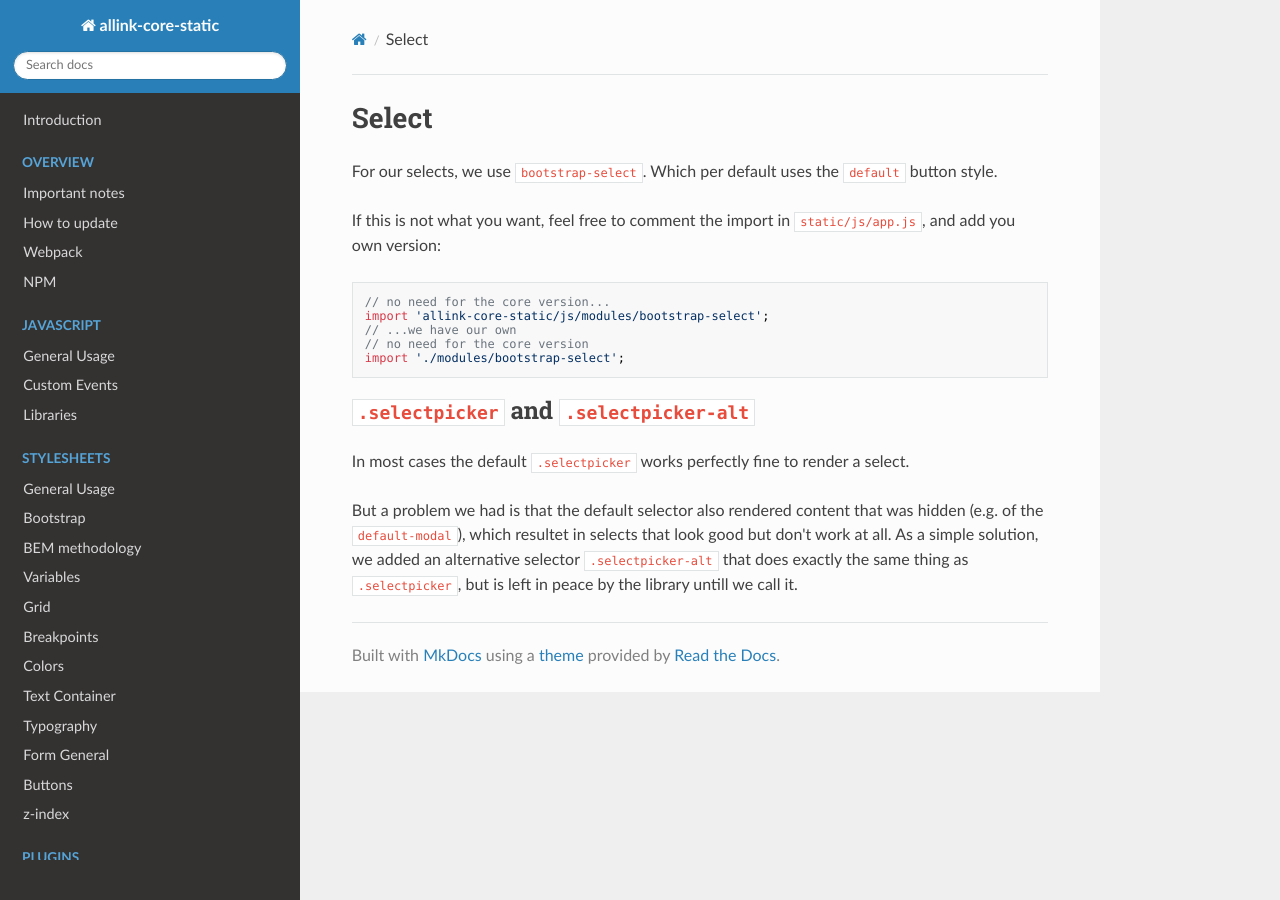
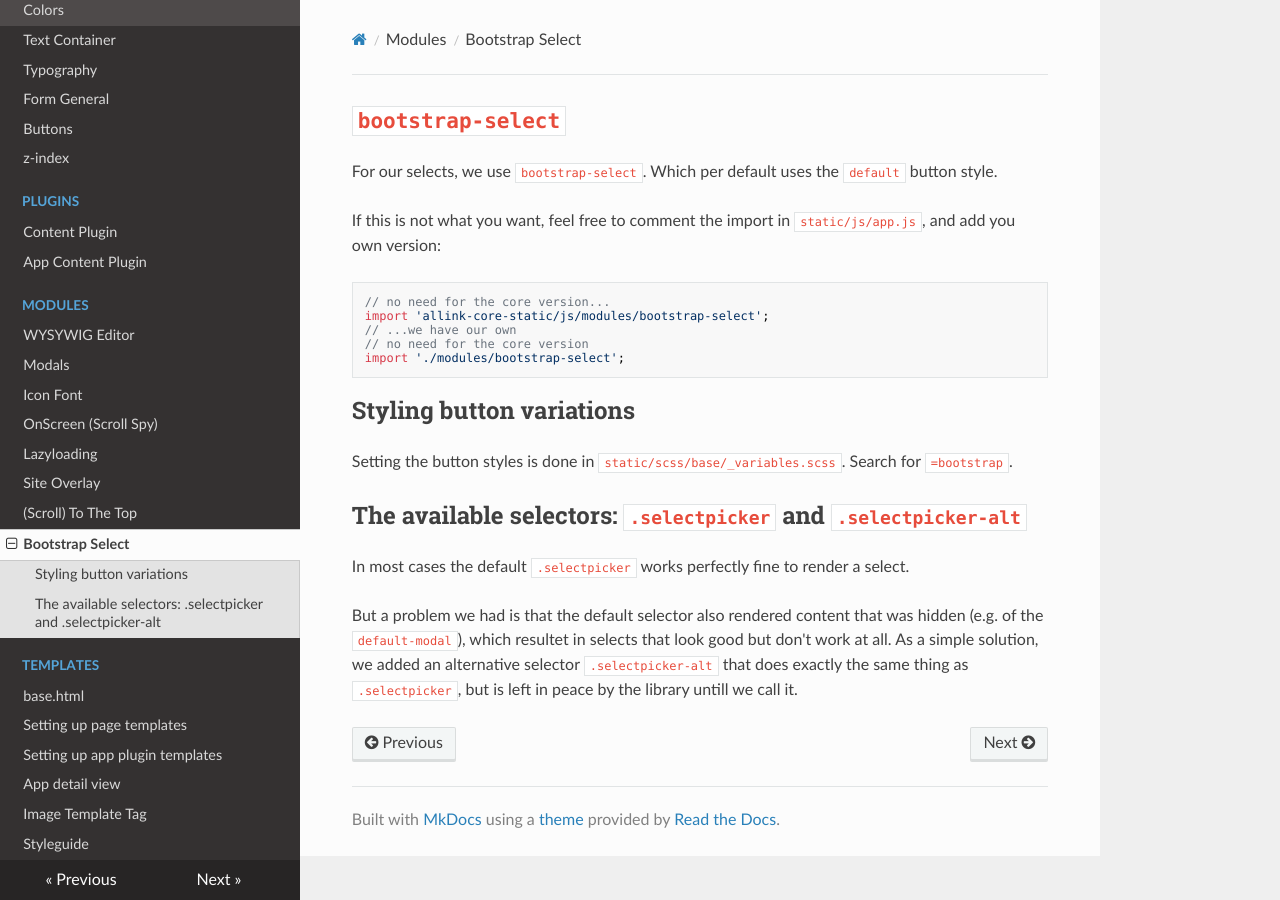
Before and after one commit to allink/allink-core-static, an MkDocs documentation site: the page built from docs/modules/bootstrap-select.md, in a window 1280 px wide. Built offline with MkDocs 1.6.1, drawn with Linux system fonts in a browser that asks for light colours; nearby versions of some CDN libraries; old or Windows-style settings are respelled for this version of MkDocs.

Commit message:
doc updated

````diff
--- a/docs/forms/select.md
+++ b/docs/modules/bootstrap-select.md
@@ -1,4 +1,4 @@
-# Select
+# `bootstrap-select`
 
 For our selects, we use `bootstrap-select`. Which per default uses the `default` button style.
 
@@ -12,7 +12,11 @@ import 'allink-core-static/js/modules/bootstrap-select';
 import './modules/bootstrap-select';
 ```
 
-## `.selectpicker` and `.selectpicker-alt`
+## Styling button variations
+
+Setting the button styles is done in `static/scss/base/_variables.scss`. Search for `=bootstrap`.
+
+## The available selectors: `.selectpicker` and `.selectpicker-alt`
 
 In most cases the default `.selectpicker` works perfectly fine to render a select.
 
--- a/mkdocs.yml
+++ b/mkdocs.yml
@@ -34,6 +34,7 @@ pages:
     - Lazyloading: 'modules/lazyloading.md'
     - Site Overlay: 'modules/site-overlay.md'
     - (Scroll) To The Top: 'modules/ttt.md'
+    - Bootstrap Select: 'modules/bootstrap-select.md'
   - Templates:
     - base.html: 'templates/base.md'
     - Setting up page templates: 'templates/page-templates.md'
````
Also changed, not shown: docs/forms/buttons.md (deleted, +0 -39 lines), docs/stylesheets/bootstrap.md (+1 -1 lines).
